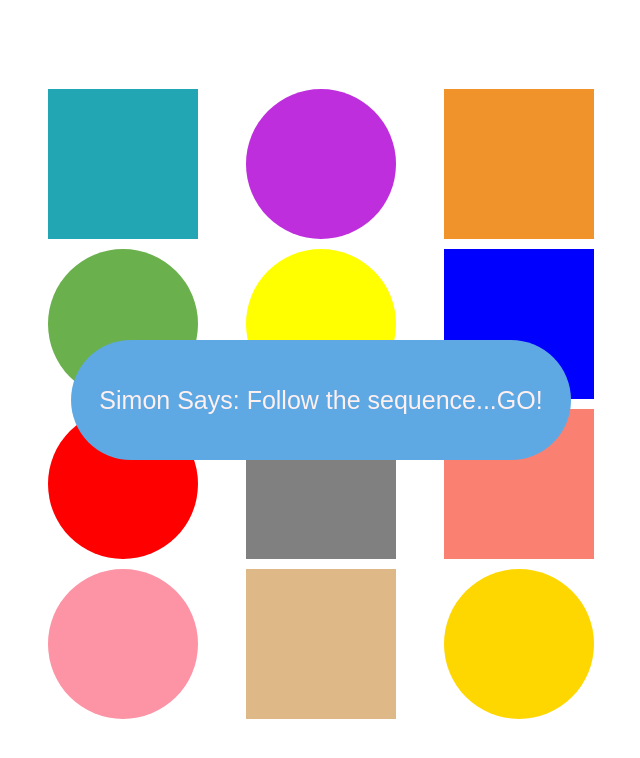
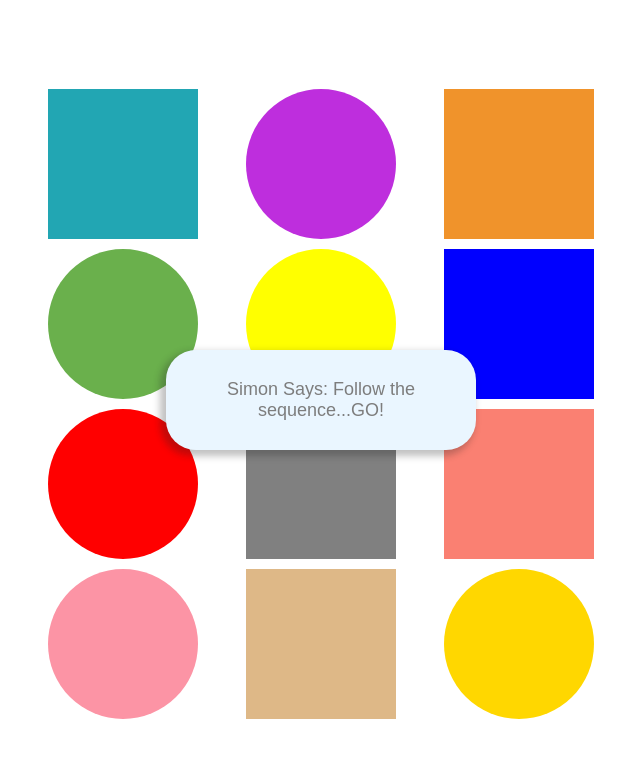
Before and after one commit to JulianKizeno/simon-says, a website: page index.html in a window 1280 px wide. Shown: the whole page, without its empty margins (319-959 px from the left). Drawn offline with nearby package versions, Linux system fonts and the light colour scheme; some packages are replaced by stand-ins of ours; files that its build step writes are made by us from their sources; a script that the page names is missing.

Commit message:
button restyled

```diff
--- a/scss/components/button.scss
+++ b/scss/components/button.scss
@@ -1,22 +1,22 @@
 .btn-start {
-    width: 50rem;
-    height: 12rem;
-    background: #5ea9e4;
-    color: #fff0f0;
-    font-size: 2.5rem;
+    width: 31rem;
+    height: 10rem;
+    background: #eaf6ff;
+    color: #7d7d7d;
     position: absolute;
-    top: calc(50% - 6rem);
-    left: calc(50% - 25rem);
-    border-radius: 7rem;
+    top: calc(50% - 5rem);
+    left: calc(50% - 15.5rem);
+    border-radius: 3rem;
     outline: none;
     border: none;
+    box-shadow: -4px 4px 7px 2px #21212147;
+    font-size: large;
+    font-weight: lighter;
 }
 
 .btn-start:hover{
-    box-shadow: 0 1px 6px 0 #20212447;
-    border-color: #dfe1e500;
-    background-color: #51b2ff;
-    font-weight: 600;
+    background-color: #00005a;
+    color: #f5e8e8;
 }
 
 
```
